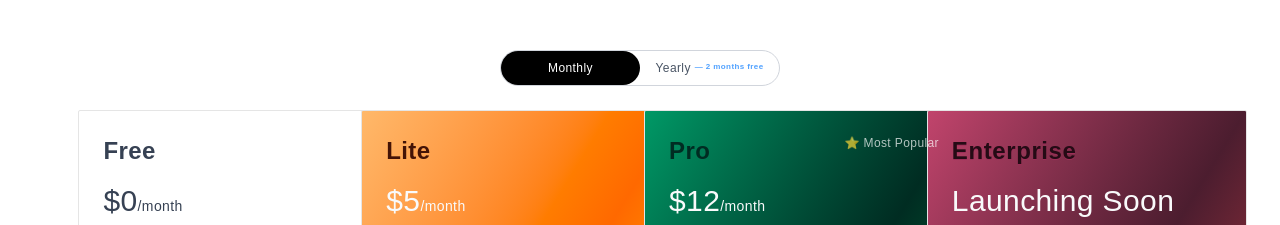
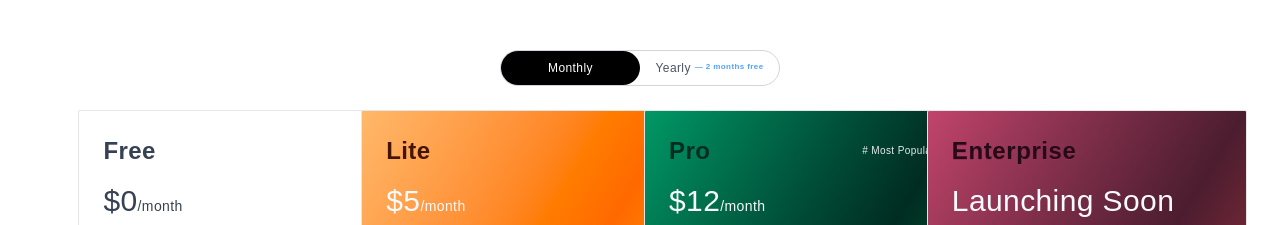
Before and after one commit to surajgupt01/Invo-Gen, a Next.js app: page / in a window 1280 px wide. Shown: the part 1860-2085 px from the top of the page. Built offline with nearby package versions, Linux system fonts and the light colour scheme.

Commit message:
paycards

```diff
--- a/app/component/PayCards.tsx
+++ b/app/component/PayCards.tsx
@@ -50,7 +50,7 @@ export default function PaymentOptions() {
           </div>
         </div>
         <div className="w-full flex flex-row h-auto justify-center  my-4 p-2">
-        <div className="lg:w-[90%]   h-auto  grid lg:grid-cols-4 md:grid-cols-2 sm:grid-cols-1 gap-2 ">
+        <div className="xl:w-[90%]   h-auto  grid xl:grid-cols-4 md:grid-cols-2 sm:grid-cols-1   gap-2 ">
           <PayCard
             Category="Free"
             mPrice="$0"
@@ -139,13 +139,13 @@ function PayCard({
   ];
   return (
     <div
-      className={`w-80 text-xs h-130 rounded-xs p-6 cursor-pointer border hover:border-gray-300 ${Category === "Pro" && "bg-gradient-to-br from-emerald-600 via-emerald-950 to-green-600"} ${Category === "Lite" && "bg-gradient-to-br from-orange-300 via-orange-500 to-amber-300"} ${Category == "Enterprise" && "bg-gradient-to-br from-[#c1446c] via-[#4c1d2f] to-[#e73c3c]"}  hover:scale-101 duration-300 ease-in-out`}
+      className={`lg:w-80 w-70 text-xs h-130 rounded-xs p-6 cursor-pointer border hover:border-gray-300 ${Category === "Pro" && "bg-gradient-to-br from-emerald-600 via-emerald-950 to-green-600"} ${Category === "Lite" && "bg-gradient-to-br from-orange-300 via-orange-500 to-amber-300"} ${Category == "Enterprise" && "bg-gradient-to-br from-[#c1446c] via-[#4c1d2f] to-[#e73c3c]"}  hover:scale-101 duration-300 ease-in-out`}
     >
       <div
         className={`font-bold text-2xl flex justify-between ${Category == "Free" && "text-gray-700"} ${Category == "Enterprise" && "text-[#250b15] tracking-wide text-shadow-2xs text-shadow-[#9e2e59]"} ${Category == "Pro" && "text-emerald-950"} ${Category == "Lite" && "text-orange-950"}`}
       >
         {Category}
-        {Category=='Pro' && <span className="text-xs font-normal text-white animate-pulse">{"⭐ Most Popular"}</span>}
+        {Category=='Pro' && <span className="text-[10px]  text-white/90 font-extralight  flex items-center justify-center p-1 rounded-tr-sm rounded-bl-sm">{"# Most Popular"}</span>}
       </div>
       <div className="my-4">
         <span
--- a/app/page.tsx
+++ b/app/page.tsx
@@ -104,7 +104,7 @@ export default function Home() {
               </section>
 
               <div className="w-full h-auto   flex justify-center items-center">
-                <div className="grid grid-cols-3 gap-2 lg:w-[50%] w-full">
+                <div className="grid grid-cols-3 gap-2 xl:w-[50%] w-full">
                   <div className="col-span-2 bg-teal-800 h-50  flex-col">
                     <div
                       className="w-full h-full  bg-white flex-col gap-2 flex justify-center items-start p-4 text-gray-700 text-[16px]
```
